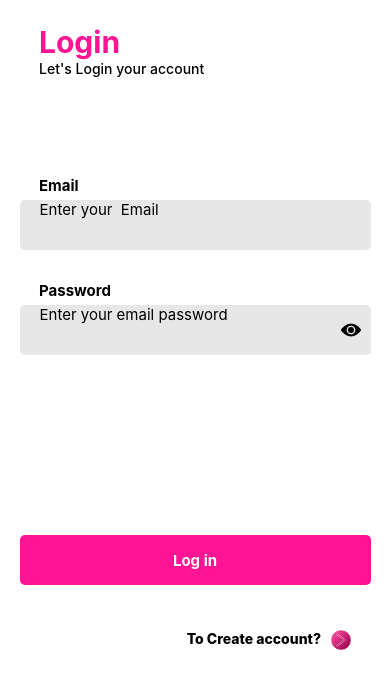
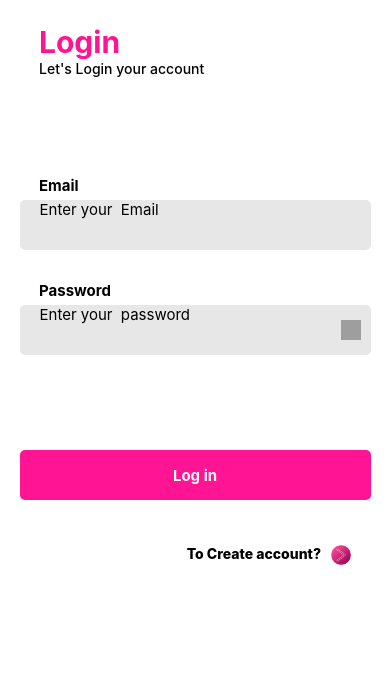
Before and after one commit to kinghsauk0/instacom, a React Native app: screen /CreateAC in a window 390 px wide. Both pictures are taken after a click on the element 350 px from the left and 330 px from the top of the page. Shown: the top 688 px of the page. Built offline with nearby package versions, Linux system fonts and the light colour scheme; grey boxes are pictures that could not be loaded; what react-native-uuid would draw is missing.

Commit message:
left asycn stroge

```diff
--- a/src/Screen/Auth/CreateAC.jsx
+++ b/src/Screen/Auth/CreateAC.jsx
@@ -158,7 +158,6 @@ export default function CreateAC() {
             placeholder="Enter your  password"
             value={password}
             onChangeText={setPassword}
-            keyboardType="number-pad"
             secureTextEntry={eay}
           />
           <TouchableOpacity
@@ -206,7 +205,6 @@ export default function CreateAC() {
             placeholder="Enter your email Comfrim password"
             value={confrim}
             onChangeText={setConfrim}
-            keyboardType="number-pad"
             secureTextEntry={eay}
           />
           <TouchableOpacity
--- a/src/Screen/Auth/Login.jsx
+++ b/src/Screen/Auth/Login.jsx
@@ -6,12 +6,34 @@ import {
   ScrollView,
   TextInput,
 } from 'react-native';
-import React from 'react';
+import React, {useState} from 'react';
 import Color from '../../Constant/Color';
 import Lable from '../../Components/Lable';
 import NavigationStrings from '../../Constant/NavigationStrings';
+import firestore from '@react-native-firebase/firestore';
 
 export default function CreateAC({navigation}) {
+  const [email, setEmail] = useState('');
+  const [password, setPassword] = useState('');
+  const [eay, setEay] = useState(true);
+
+  const FireBaseLogin = async () => {
+    firestore()
+      .collection('Users')
+      .where('email', '==', email)
+      .get()
+      .then(querySnapsho => {
+        if (querySnapsho._docs != []) {
+          if (querySnapsho._docs[0]._data.password == password) {
+            mainScreen(querySnapsho._docs[0]._data);
+          }
+        }
+      })
+      .catch(error => {
+        console.log('error');
+      });
+  };
+  const mainScreen = () => {};
   return (
     <ScrollView
       style={{
@@ -62,10 +84,8 @@ export default function CreateAC({navigation}) {
             paddingLeft: 20,
           }}
           placeholder="Enter your  Email"
-          //value={value}
-          //onChangeText={onChangeText}
-          //keyboardType={keyboardType}
-          //secureTextEntry={secureTextEntry}
+          value={email}
+          onChangeText={setEmail}
         />
       </View>
       <Lable lable="Password" />
@@ -75,7 +95,7 @@ export default function CreateAC({navigation}) {
           width: '90%',
           backgroundColor: Color.GEAY,
           borderRadius: 5,
-          marginBottom: 110,
+          marginBottom: 25,
           alignSelf: 'center',
         }}>
         <TextInput
@@ -84,18 +104,19 @@ export default function CreateAC({navigation}) {
             fontSize: 15,
             paddingLeft: 20,
           }}
-          placeholder="Enter your email password"
-          //value={value}
-          //onChangeText={onChangeText}
-          //keyboardType={keyboardType}
-          //secureTextEntry={secureTextEntry}
+          placeholder="Enter your  password"
+          value={password}
+          onChangeText={setPassword}
+          secureTextEntry={eay}
         />
         <TouchableOpacity
+          onPress={() => setEay(false)}
           style={{
             position: 'absolute',
             right: 10,
             bottom: 15,
           }}>
+          {eay ? (
             <Image
               style={{
                 height: 20,
@@ -103,10 +124,19 @@ export default function CreateAC({navigation}) {
               }}
               source={require('../../Image/view.png')}
             />
+          ) : (
+            <Image
+              style={{
+                height: 20,
+                width: 20,
+              }}
+              source={require('../../Image/invisible.png')}
+            />
+          )}
         </TouchableOpacity>
       </View>
       <TouchableOpacity
-        //onPress={() => navigation.navigate(NavigationStrings.HOME)}
+        onPress={() => FireBaseLogin()}
         style={{
           height: 50,
           backgroundColor: Color.DEEPPINK,
```
Lines whose indentation alone changed are shown as unchanged.
